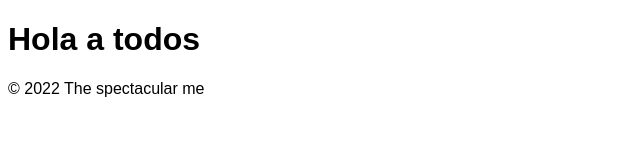
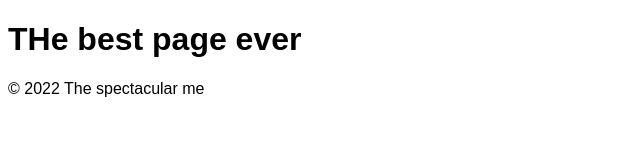
Before and after one commit to Skynau/day-8-git-branching, a plain HTML site: page index.html in a window 1280 px wide. Shown: the whole page, without its empty margins (0-640 px from the left). Drawn offline with Linux system fonts and the light colour scheme.

Commit message:
changed title again

```diff
--- a/index.html
+++ b/index.html
@@ -7,7 +7,7 @@
     <link rel="stylesheet" href="style.css">
 </head>
 <body>
-    <h1>Hola a todos</h1>
+    <h1>THe best page ever</h1>
     <footer>
     &copy; 2022 The spectacular me
     </footer>
```
